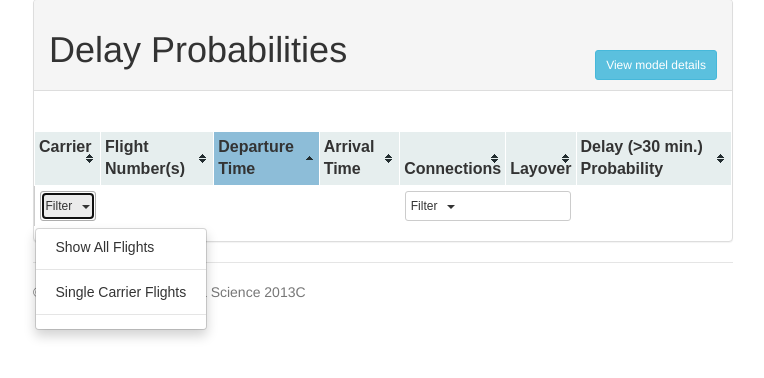
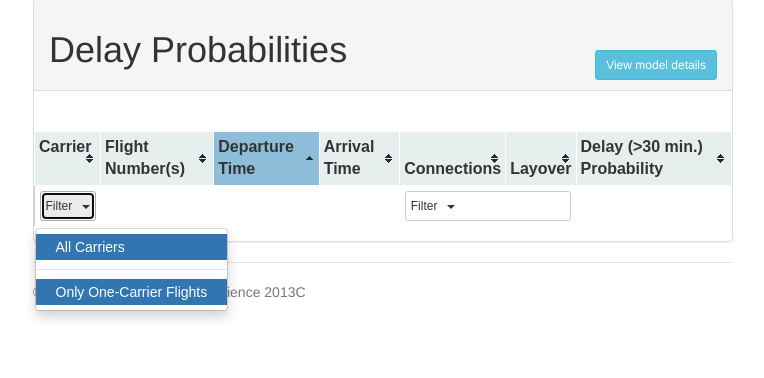
Before and after one commit to mqk/DelayMeNot, a Flask app: template webpage/app/templates/results.html in a window 1280 px wide, after a click on "Filter". Shown: the part 111-489 px from the top of the page, without its empty margins (257-1021 px from the left). Run offline with Flask 2, Linux system fonts and the light colour scheme; the template is opened without the code that fills it, so the values that code supplies are empty; some libraries are stand-ins or nearby versions; some web fonts are replaced.

Commit message:
Got the filtering to work the way I wanted it to.

```diff
--- a/webpage/app/apply_RF_model.py
+++ b/webpage/app/apply_RF_model.py
@@ -39,9 +39,6 @@ def apply_RF_model(flights, origin, destination):
         ### Create Origin flights DataFrame
         df = flights[ flights['Origin'] == origin ]
         df, FlightID = fill_dataframe(df,train_cols)
-
-        print df.to_string()
-        print FlightID
 
         ### at last, apply the model
         Pdelay_orig = dict( zip(FlightID, rfor.predict_proba(df.values)[:,1]) )
--- a/webpage/app/static/css/mqk.css
+++ b/webpage/app/static/css/mqk.css
@@ -35,6 +35,7 @@
 
 }
 
+/*
 #results_table a.toggled-off {
     color: #333333;
     background-color: #ffffff;
@@ -48,6 +49,17 @@
 #results_table a.toggled-on {
     color:#333333;
     background-color:#ebebeb;
+}
+*/
+
+#results_table a.toggled-on {
+    color: #ffffff;
+    background-color: #3276b1;
+}
+
+#results_table a.toggled-on:hover {
+    color: #ffffff;
+    background-color: #428bca;
 }
 
 #results_table_body {
--- a/webpage/app/static/js/my_scripts.js
+++ b/webpage/app/static/js/my_scripts.js
@@ -1,4 +1,47 @@
 $("[rel='tooltip']").tooltip();
+
+function show_filtered_table_rows() {
+    /* Get rid of .visible for all rows. */
+    $('#results_table_body tr').removeClass("visible");
+
+    /* If the filter div has class .carrier_All, then add class
+     * .visible to all rows. */
+    if ($('#filters').hasClass("carrier_All")) {
+        $('#results_table_body tr').addClass("visible");
+    }
+    /* If it doesn't, then check for the existence of individual
+     * carriers in the class, and add .visible to matching rows. */
+    else {
+        var classList =$('#filters').attr('class').split(/\s+/);
+        $.each( classList, function(index, item){
+            var pos = item.indexOf('carrier_');
+            if ( pos != -1) {
+                var carrier = item.substring(pos+8);
+                $('#results_table_body tr.'+carrier).addClass("visible");
+            }
+        });
+    }
+
+    /* Check for the presence of the online_only filter, and if set
+     * remove .visible for all rows with class .offline. */
+    if ($('#filters').hasClass("online_only")) {
+        $('#results_table_body tr.offline').removeClass("visible");
+    }
+
+    /* Check for the presence of the nonstop_only (or withstop_only)
+     * filters, and if set remove .visible for all rows with class
+     * .withstop (or .non-stop). */
+    if ($('#filters').hasClass("nonstop_only")) {
+        $('#results_table_body tr.withstop').removeClass("visible");
+    }
+    else if ($('#filters').hasClass("withstop_only")) {
+        $('#results_table_body tr.non-stop').removeClass("visible");
+    }
+
+    /* Hide all rows, then show those with class .visible. */
+    $('#results_table_body tr').hide();
+    $('#results_table_body tr.visible').show();
+}
 
 $(document).ready(
     function() {
@@ -15,73 +58,85 @@ $(document).ready(
 	);
 
         $('#carrier_all').click(function() {
-            $('#results_table_body tr').show();
+            $(this).addClass("toggled-on");
+            $('.carrier_single').removeClass("toggled-on");
+
+            /* Remove all carrier_* classes from #filters. */
+            var classList =$('#filters').attr('class').split(/\s+/);
+            $.each( classList, function(index, item){
+                if ( item.indexOf('carrier_') != -1) {
+                    $('#filters').removeClass(item);
+                }
+            });
+
+            $('#filters').addClass("carrier_All");
+
+            show_filtered_table_rows();
+        });
+
+        $('.carrier_single').click(function() {
+            /*  get the name of the selected carrier */
+            var carrier = $(this).attr('class').split(/\s+/);
+
+            $(this).toggleClass("toggled-on");
+            $('#filters').toggleClass(carrier[1]);
+
+            /* If it was toggled on, then remove .toggled-on from
+             * #carrier_all, ... */
+            if ($(this).hasClass("toggled-on")) {
+                $('#carrier_all').removeClass("toggled-on");
+                $('#filters').removeClass("carrier_All");
+            }
+            /* ... if it was toggled off, then check to see if any
+             * individual carriers are left in the filter class, and
+             * if not then add .carrier_All to the filters and toggle
+             * #carrier_all to on. */
+            else {
+                var count=0;
+                var classList =$('#filters').attr('class').split(/\s+/);
+                $.each( classList, function(index, item){
+                    if ( item.indexOf('carrier_') != -1) {
+                        count += 1;
+                    }
+                });
+                if (count == 0) {
+                    $('#filters').addClass("carrier_All");
+                    $('#carrier_all').addClass("toggled-on");
+                }
+            }
+
+            show_filtered_table_rows();
         });
 
         $('#carrier_on-line').click(function() {
-            $('#results_table_body tr').hide();
-            $('#results_table_body tr.online').show();
-        });
+            $(this).toggleClass("toggled-on");
+            $('#filters').toggleClass("online_only");
 
-        $('.carrier_single').click(function() {
-            var carrier = $(this).html();
-            var rex =  new RegExp(carrier);
-            $('#results_table_body tr').hide();
-            $('#results_table_body tr').filter(function() {
-                return rex.test($(this).text());
-            }).show();
-        });
-
-        $('#connections_all').click(function() {
-            $('#connections_nonstop').removeClass("toggled-on");
-            $('#connections_withstop').removeClass("toggled-on");
-
-            $('#results_table_body tr').show();
+            show_filtered_table_rows();
         });
 
         $('#connections_nonstop').click(function() {
-            /*
-              if not toggled-on:
-                  remove .visible from all tr.withstop
-                  remove .toggled-on from #connections_withstop
-                  add .visible to all tr.direct
-
-                  show all tr.visible
-              else
-                  show all tr
-
-              toggle .toggled-on for $(this)
-            */
             $(this).toggleClass("toggled-on");
+            $('#filters').toggleClass("nonstop_only");
 
             if ($(this).hasClass("toggled-on")) {
                 $('#connections_withstop').removeClass("toggled-on");
-
-                $('#results_table_body tr.withstop').removeClass("visible");
-                $('#results_table_body tr.direct').addClass("visible");
-            }
-            else {
-                $('#results_table_body tr').show();
+                $('#filters').removeClass("withstop_only");
             }
 
-            $('#results_table_body tr').hide();
-            $('#results_table_body tr.visible').show();
-
-
-            /*
-            $('#results_table_body tr').hide();
-            $('#results_table_body tr.direct').show();
-            */
+            show_filtered_table_rows();
         });
 
         $('#connections_withstop').click(function() {
-            $('#connections_nonstop').removeClass("toggled-on");
             $(this).toggleClass("toggled-on");
+            $('#filters').toggleClass("withstop_only");
 
-            /*
-            $('#results_table_body tr').hide();
-            $('#results_table_body tr.withstop').show();
-            */
+            if ($(this).hasClass("toggled-on")) {
+                $('#connections_nonstop').removeClass("toggled-on");
+                $('#filters').removeClass("nonstop_only");
+            }
+
+            show_filtered_table_rows();
         });
 
     }
--- a/webpage/app/templates/results.html
+++ b/webpage/app/templates/results.html
@@ -53,18 +53,23 @@
 	  View model details</a>
 	</div>
 	<script> $('#model_info').popover() </script>
+      </div> <!-- panel-heading -->
 
-      </div>
       <div class="panel-body">
 	{% if request_info.mode == 0 %}
 	<p class="lead">Flights from {{ request_info.origin }} to {{ request_info.destination }} departing on {{ request_info.date_string }}.</p>
 	{% elif request_info.mode == 1 %}
 	<p class="lead">Flight {{request_info.carrier}}{{request_info.flightnumber}} departing on {{ request_info.date_string }}.</p>
 	{% endif %}
-      </div>
+      </div> <!-- panel-heading -->
 
+      <!-- Create an empty div to hold the filters -->
+      <div id="filters" class="carrier_All online_only"></div>
 
-    <table class="table table-hover table-condensed tablesorter" id="results_table">
+      <!-- Note that I'm keeping the table out of the panel-body,
+           because I think it looks better this way. -->
+
+      <table class="table table-hover table-condensed tablesorter" id="results_table">
       <thead>
 	<tr>
 	  <th>Carrier &nbsp;</th>
@@ -80,23 +85,20 @@
           <td class="dropdown">
             <a id="carrier_filter" role="button" class="btn btn-default btn-block btn-sm" data-toggle="dropdown" href="#" style="text-align:left; padding-left:5px">Filter &nbsp; <b class="caret"></b></a>
             <ul class="dropdown-menu" role="menu" aria-labelledby="carrier_filter">
-              <li role="presentation"><a role="menuitem" tabindex="-1" href="#" id="carrier_all">Show All Flights</a></li>
+              <li role="presentation"><a role="menuitem" tabindex="-1" href="#" id="carrier_all" class="toggled-on">All Carriers</a></li>
+              {% for carrier in unique_carriers %}
+              <li role="presentation"><a role="menuitem" tabindex="-1" href="#" class="carrier_single carrier_{{carrier.code}}">{{carrier.name}}</a></li>
+              {% endfor %}
               <li role="presentation" class="divider"></li>
-              <li role="presentation"><a role="menuitem" tabindex="-1" href="#" id="carrier_on-line">Single Carrier Flights</a></li>
-              <li role="presentation" class="divider"></li>
-              {% for carrier in unique_carriers %}
-              <li role="presentation"><a role="menuitem" tabindex="-1" href="#" class="carrier_single">{{carrier}}</a></li>
-              {% endfor %}
+              <li role="presentation"><a role="menuitem" tabindex="-1" href="#" id="carrier_on-line" class="toggled-on">Only One-Carrier Flights</a></li>
             </ul>
           </td>
           <td colspan="3"></td>
           <td colspan="2" class="dropdown">
             <a id="connections_filter" role="button" class="btn btn-default btn-block btn-sm" data-toggle="dropdown" href="#" style="text-align:left; padding-left:5px">Filter &nbsp; <b class="caret"></b></a>
             <ul class="dropdown-menu" role="menu" aria-labelledby="connections_filter">
-              <li role="presentation"><a role="menuitem" tabindex="-1" href="#" id="connections_all">Show All Flights</a></li>
-              <li role="presentation" class="divider"></li>
-              <li role="presentation"><a role="menuitem" tabindex="-1" href="#" id="connections_nonstop">Non-stop Flights</a></li>
-              <li role="presentation"><a role="menuitem" tabindex="-1" href="#" id="connections_withstop">Flights with Connections</a></li>
+              <li role="presentation"><a role="menuitem" tabindex="-1" href="#" id="connections_nonstop">Only Non-stop Flights</a></li>
+              <li role="presentation"><a role="menuitem" tabindex="-1" href="#" id="connections_withstop">Only Flights with Connections</a></li>
             </ul>
           </td>
           <td></td>
@@ -107,16 +109,19 @@
       <tbody class="text-center" id="results_table_body">
 	{% for row in flightstats %}
 
-        {% set row_class_connections = "direct" %}
-        {% set row_class_carrier = "online" %}
+        {% set row_class_carrier = row.CarrierCode[0] %}
+        {% set row_class_connection = "non-stop" %}
+        {% set row_class_online = "online" %}
+
         {% if row.Nlegs > 1 %}
-          {% set row_class_connections = "withstop" %}
-          {% if row.Carrier[0] != row.Carrier[1] %}
-            {% set row_class_carrier = "offline" %}
+          {% set row_class_connection = "withstop" %}
+          {% if row.CarrierCode[0] != row.CarrierCode[1] %}
+            {% set row_class_carrier = row_class_carrier + ' ' + row.CarrierCode[1] %}
+            {% set row_class_online = "offline" %}
           {% endif %}
         {% endif %}
 
-        <tr class="{{ row_class_carrier }} {{ row_class_connections }} visible">
+        <tr class="{{ row_class_carrier }} {{ row_class_online }} {{ row_class_connection }} visible">
 	  <td> {{ row.Carrier[0] }} {% if row.Nlegs > 1 %}<br>{{ row.Carrier[1] }}{% endif %}</td>
 	  <td> {{ row.FlightNumber[0] }} {% if row.Nlegs > 1 %}<br>{{ row.FlightNumber[1] }}{% endif %}</td>
 	  <td> {{ row.DepartureTime[0] }} {% if row.Nlegs > 1 %}<br>{{ row.DepartureTime[1] }}{% endif %}</td>
@@ -146,13 +151,14 @@
         {% endfor %}
       </tbody>
 
-    </table>
-    </div>
+      </table>
+    </div>  <!-- "panel panel-default" -->
 
 
     <script>
       $('.dropdown-toggle').dropdown()
       $('.btn-group-vertical').button()
+      show_filtered_table_rows();
     </script>
 
 {% endblock %}
--- a/webpage/app/views.py
+++ b/webpage/app/views.py
@@ -49,6 +49,8 @@ def results():
     import get_flightstats as gfs
     import apply_RF_model as am
     import cache as c
+
+    _, carrier_dict_code = mu.read_carrier_dict()
 
     ## cmap = plt.get_cmap('RdYlGn_r')
     cdict = {'red': ((0.0, 0.0, 0.0),
@@ -155,9 +157,11 @@ def results():
         (flightstats, model_summaries) = cached_results
 
     ## end of 'if not cached_results:'
+
+
     carriers = [x['Carrier'] for x in flightstats]
     unique_carriers = list(np.unique(np.array([item for sublist in carriers for item in sublist])))
-    print unique_carriers
+    unique_carriers = [{'name':x,'code':carrier_dict_code[x]} for x in unique_carriers]
 
     ### Render the page
     return render_template('results.html',
```
